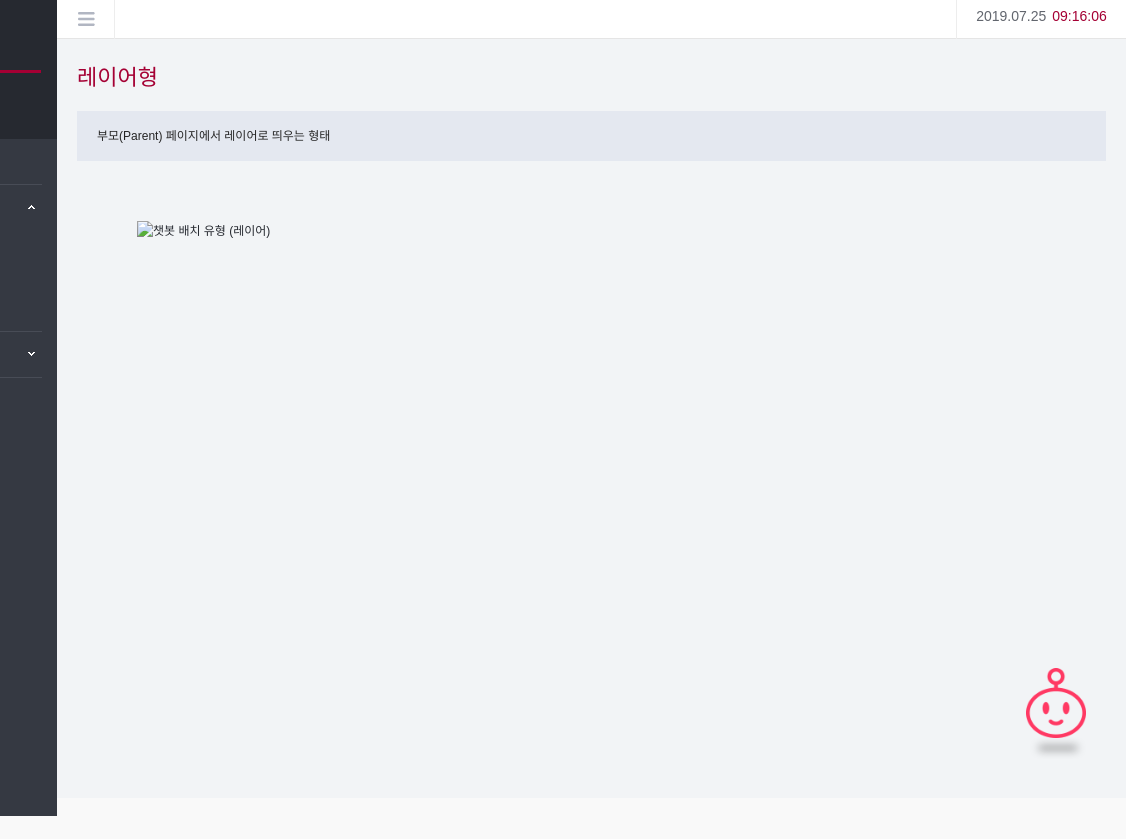
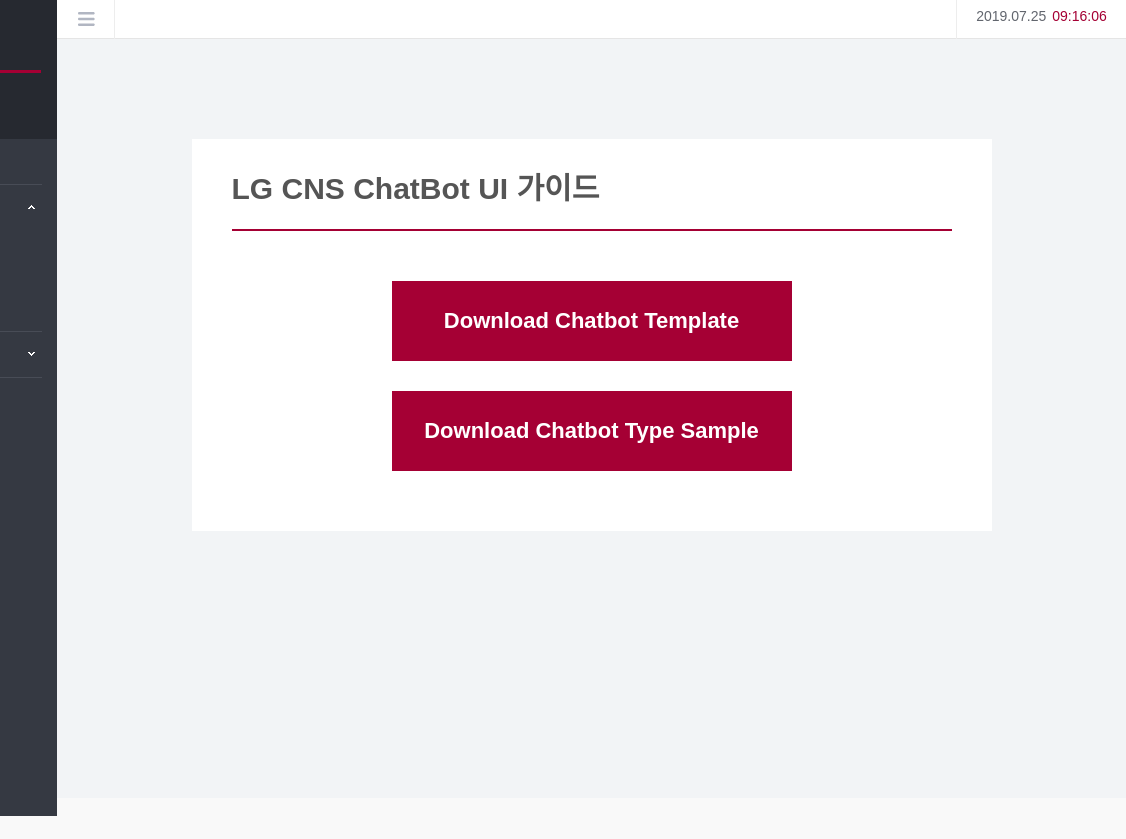
Before and after one commit to qquake/chatbot_guide, a plain HTML site: page index.html in a window 1280 px wide. Shown: the full height of the page, 154-1280 px from the left. Drawn offline with Linux system fonts and the light colour scheme.

Commit message:
Add files via upload

```diff
--- a/index.html
+++ b/index.html
@@ -165,7 +165,7 @@
 
         <!-- page-content start -->
         <section class="page-content container-fluid">
-            <iframe class="container" id="iframeContainer" name="iframeSubmaster" src="html/T02_ChatBot_layer.html" frameborder="0" style="width: 100%; height: 100%"></iframe>
+            <iframe class="container" id="iframeContainer" name="iframeSubmaster" src="html/001_ChatBot_overview.html" frameborder="0" style="width: 100%; height: 100%"></iframe>
         </section>
         <!-- //page-content end -->
     </div>
```
Also changed, not shown: images/img_chatbot_drawer.png (added), images/img_chatbot_layer.png (added), images/img_chatbot_popup.png (added), 1 other file.
